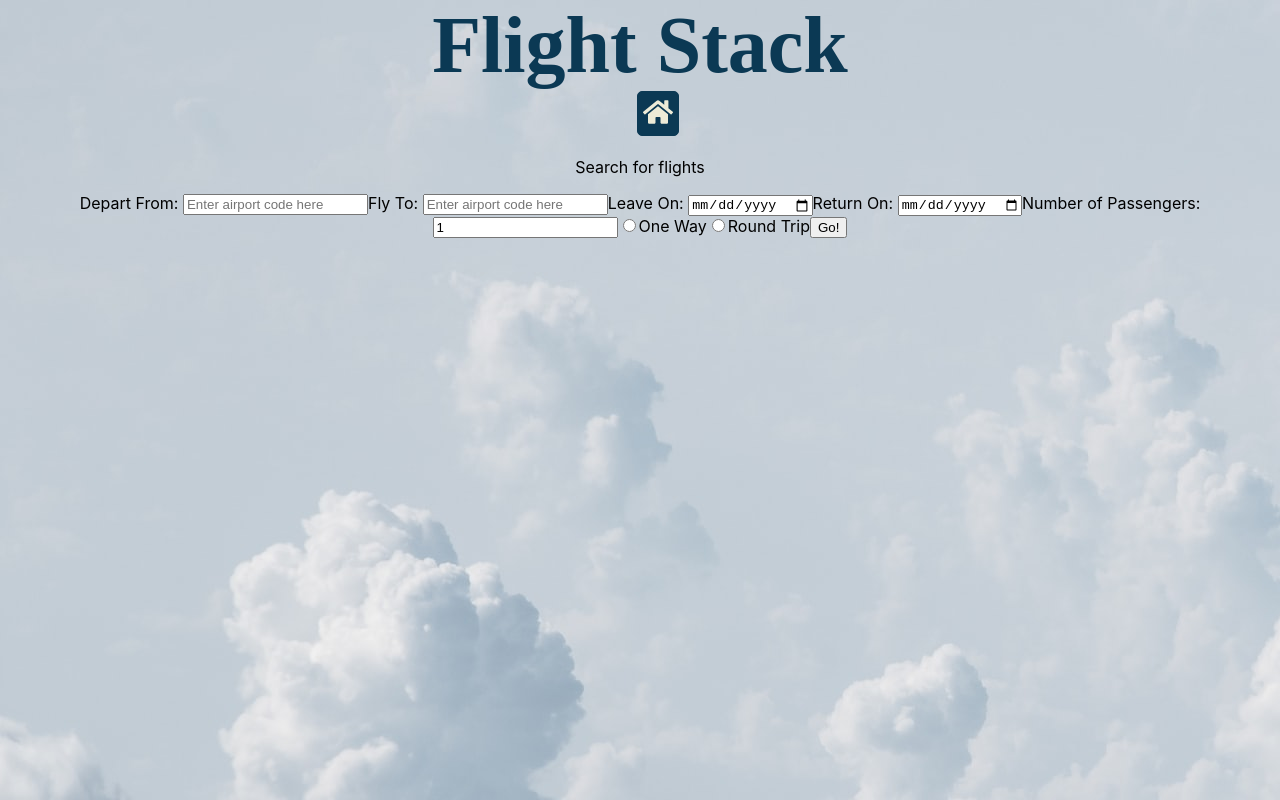
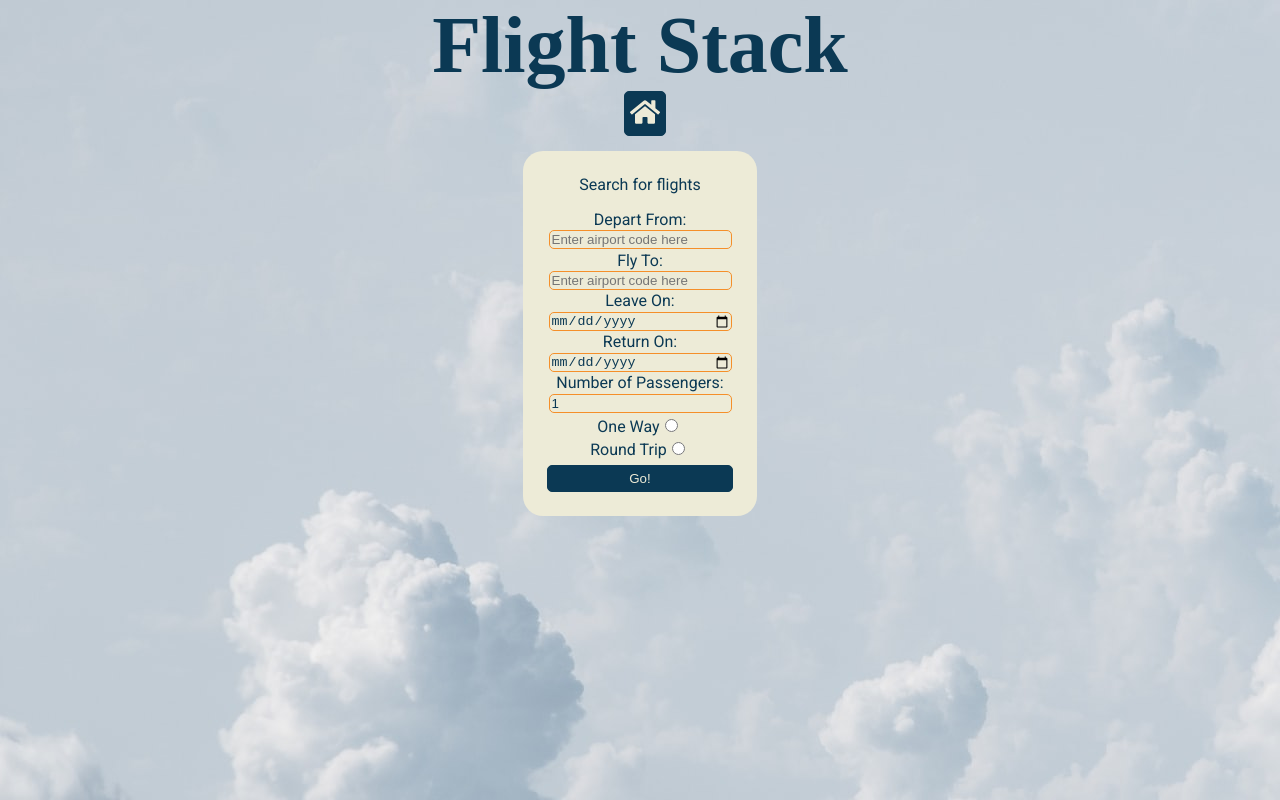
Before and after one commit to orngepeel/flight-stack-ui, a React (Create React App) app: page / in a window 1280 px wide. Built offline with nearby package versions, Linux system fonts and the light colour scheme; a web font is replaced by a local one.

Commit message:
good enough styling

```diff
--- a/src/App.css
+++ b/src/App.css
@@ -31,6 +31,7 @@ body {
 .app {
   overflow: hidden;
 }
+
 
 .app>div {
   display: flex;
@@ -90,11 +91,12 @@ img {
 .navButtons li {
   list-style: none;
   display: inline-block;
-  margin: 0 5px 5px 0;
+  margin: 0 30px 5px 0px;
 }
 
 .navButtons {
   margin: 0;
+  align-items: center;
 }
 
 .navButtons button {
@@ -182,6 +184,63 @@ h3 {
   text-decoration: none;
 }
 
+.form {
+  font-family: 'Roboto', sans-serif;
+  font-size: 1em;
+  display: flex;
+  flex-direction: column;
+  background-color: #edebd7ff;
+  padding: 1.5em;
+  margin-top: 10px;
+  border-radius: 20px;
+}
+
+.form p {
+  color: #0b3954ff;
+  margin-top: 0;
+}
+
+.form input {
+  display: block;
+  border-radius: 5px;
+  background-color: #edebd7ff;
+  border: 1px solid #f58f29ff;
+  color: #0b3954ff;
+  margin: .1em;
+}
+
+.form label {
+  display: block;
+  color: #0b3954ff;
+  margin: auto;
+}
+
+.form button {
+  background-color: #0b3954ff;
+  color: #edebd7ff;
+  border: 1px solid #0b3954ff;
+  border-radius: 5px;
+  padding: 5px;
+  margin-top: 5px;
+}
+
+.form #one_way {
+  display: inline;
+  padding: 5px;
+  margin: 5px;
+}
+
+.form #round_trip {
+  display: inline;
+  padding: 5px;
+  margin: 5px;
+}
+
+.radioLabel {
+  display: inline;
+  margin-right: 5px;
+}
+
 .aLink button{
   font-family: 'Roboto', sans-serif;
   position: relative;
--- a/src/pages/search.js
+++ b/src/pages/search.js
@@ -44,7 +44,7 @@ export const Search = ({setSearchParams}) => {
                 <h1 className='title'>Flight Stack</h1>
                 <Navigation />
             </header>
-            <div>
+            <div className='form'>
                 <p>Search for flights</p>
                 <label htmlFor='dep_air'>Depart From: </label>
                 <input
@@ -81,10 +81,12 @@ export const Search = ({setSearchParams}) => {
                     placeholder="# Passengers"
                     value={num_passengers}
                     onChange={e => setNum_passengers(e.target.value)} />
-                <input type="radio" id="one_way" name="round_trip" value={false} onSelect={e => setRound_trip(e.target.value)}/>
-                <label htmlFor="one_way">One Way</label>
-                <input type="radio" id="round_trip" name="round_trip" value={true} onSelect={e => setRound_trip(e.target.value)}/>
-                <label htmlFor="round_trip">Round Trip</label>
+                <label className='radioLabel' htmlFor="one_way">One Way
+                    <input type="radio" id="one_way" name="round_trip" value={false} onSelect={e => setRound_trip(e.target.value)}/>
+                </label>
+                <label className="radioLabel" htmlFor="round_trip">Round Trip
+                    <input type="radio" id="round_trip" name="round_trip" value={true} onSelect={e => setRound_trip(e.target.value)}/>
+                </label>
                 <button
                     onClick={() => searchFunc()}
                 >Go!</button>
```
